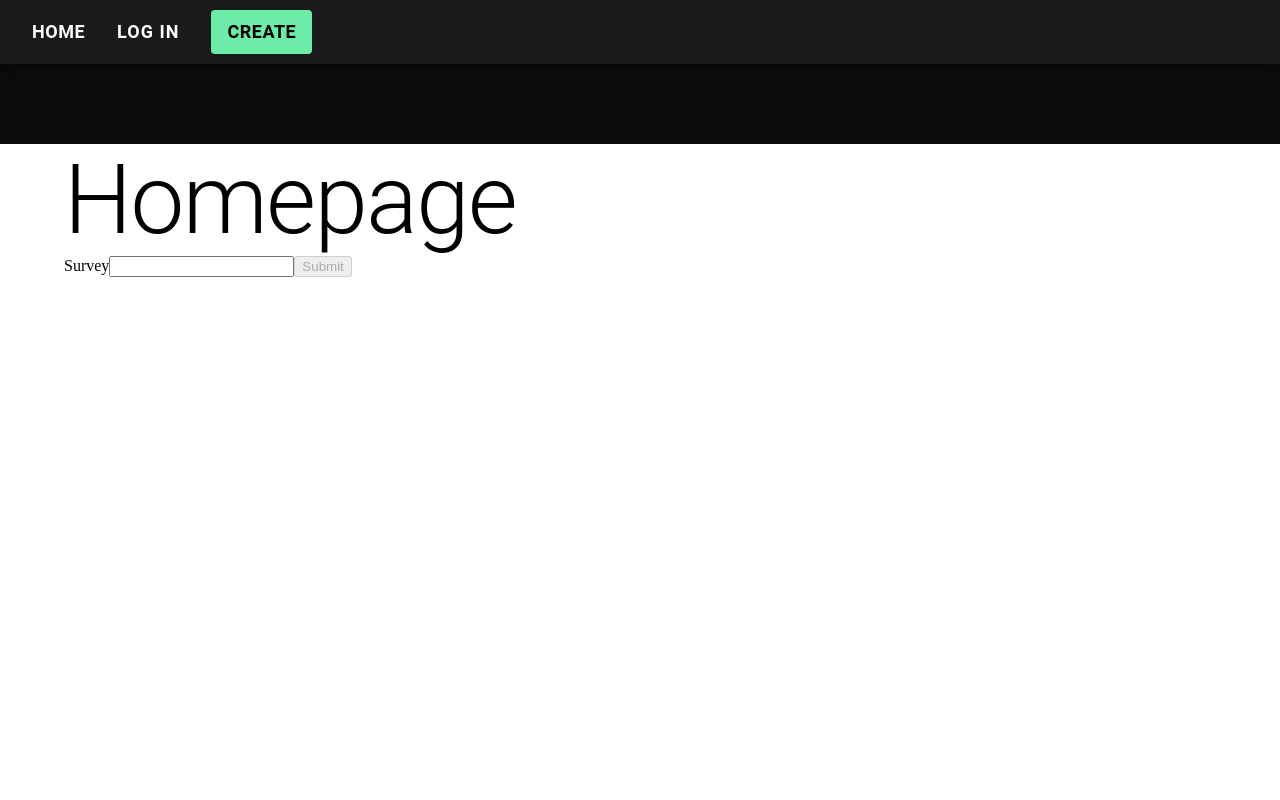
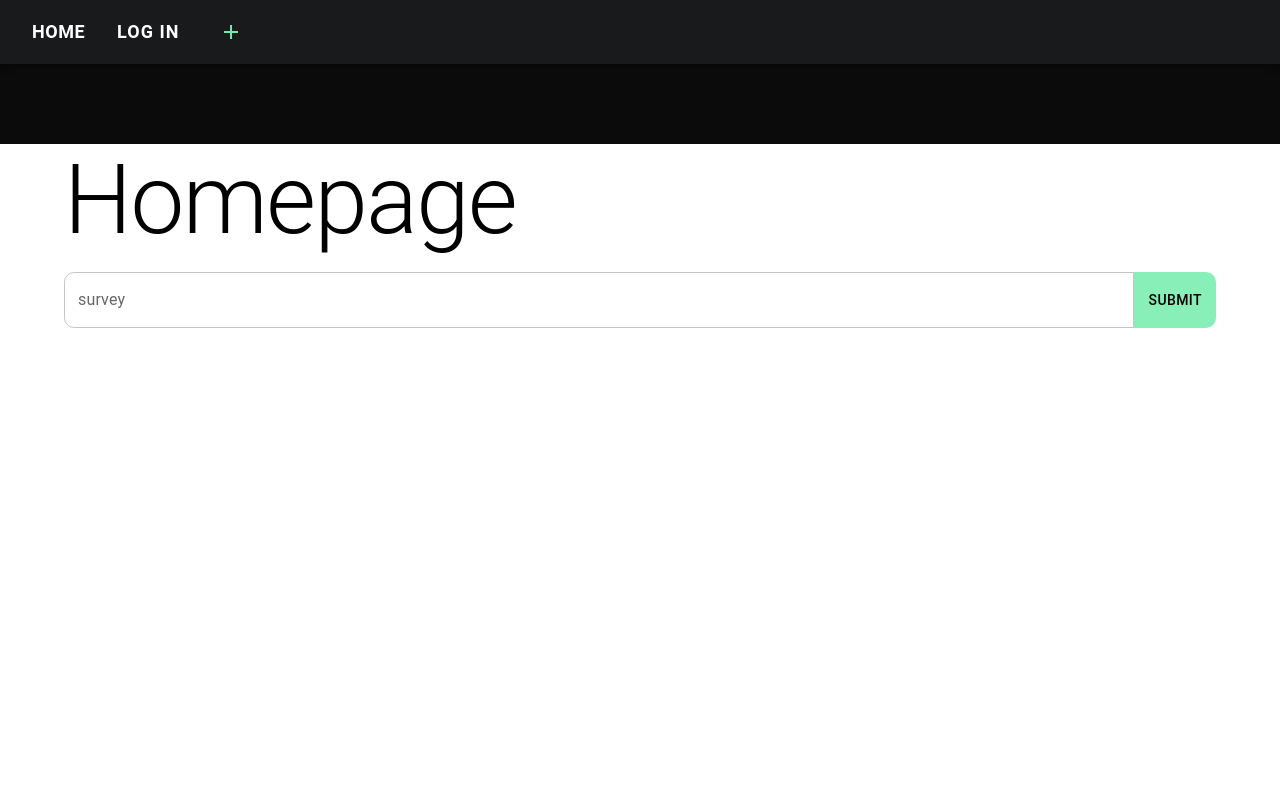
Before and after one commit to LucasLarking/survey, a React (Vite) app in the folder frontend/: page / in a window 1280 px wide. Shown: the top 800 px of the page. Built offline with nearby package versions, Linux system fonts and the light colour scheme.

Commit message:
Created Create Survey PopUp

```diff
--- a/frontend/src/TakeSurvey/TakeOptions.tsx
+++ b/frontend/src/TakeSurvey/TakeOptions.tsx
@@ -54,15 +54,21 @@ const TakeOptions = ({ question, isSelected, setIsSelected }: Props) => {
                                     sx={{
                                         display: 'flex',
                                         alignItems: 'center',
+                                        boxSizing: 'border-box',
                                         gap: 2,
                                         // bgcolor: 'primary.light',
-                                        transition:'.2s ease-in-out background',
+                                        transition: '.15s ease-in-out background',
                                         bgcolor: isSelected == option.id ? 'secondary.main' : 'primary.main',
                                         p: 3,
                                         my: 2,
                                         borderRadius: '5px',
                                         width: '100%',
-                                        color: isSelected == option.id ? 'black' : 'white'
+                                        color: isSelected == option.id ? 'black' : 'white',
+                                        '&:hover': {
+                                            bgcolor: isSelected == option.id ? 'secondary.main' : 'primary.light',
+                                            // border: '1px solid green', // Update the color on hover
+                                            // color: 'white'
+                                        },
                                     }}
                                 />
 
--- a/frontend/src/pages/Navbar.tsx
+++ b/frontend/src/pages/Navbar.tsx
@@ -1,15 +1,20 @@
 
-import { AppBar, Box, Button, Container, IconButton, Toolbar } from '@mui/material';
+import { AppBar, Box, Button, Container, Dialog, DialogActions, DialogContent, DialogTitle, IconButton, TextField, Toolbar } from '@mui/material';
 import { Link as RouterLink, useLocation, useNavigate } from 'react-router-dom';
 import ShareButton from '../share/ShareButton';
 import { AccountCircle } from '@mui/icons-material';
-
+import AddIcon from '@mui/icons-material/Add';
+import { useState } from 'react';
+import SurveyPopup from '../survey/SurveyPopup';
+import SurveyForm from '../survey/SurveyForm';
 
 
 const Navbar = () => {
 
   const location = useLocation();
   const navigate = useNavigate()
+  const [showSurveyPopUp, setShowSurveyPopUp] = useState<boolean>(false)
+  const [open, setOpen] = useState(false)
   console.log(location.pathname)
   const username = localStorage.getItem('username')
   console.log(username)
@@ -34,12 +39,11 @@ const Navbar = () => {
                       sx={{ color: 'white', textDecoration: 'none', fontSize: 18, letterSpacing: 1, fontWeight: 700 }}
                       onClick={() => { localStorage.removeItem('access'); localStorage.removeItem('refresh'); localStorage.removeItem('username'); navigate('/') }}
                     >Log Out</Button>)}
-                  <Button sx={{
-                    display: 'block', fontWeight: 700, bgcolor: 'secondary.main', color: 'black', fontSize: 18, '&:hover': {
-                      bgcolor: 'secondary.dark',
-                      color: 'white'
-                    },
-                  }} variant="contained" disableElevation>Create</Button>
+
+                  <IconButton aria-label="create" color="secondary" onClick={() => setOpen(true)}>
+                    <AddIcon  />
+                  </IconButton>
+
                 </Box>
               </Box>
               <Box className="rightNav">
@@ -62,6 +66,17 @@ const Navbar = () => {
           </Container>
         </AppBar>
       </Box >
+
+
+
+      <Dialog onClose={() => { setOpen(false)}} open={open} >
+            <DialogTitle variant='h5' sx={{ color: 'secondary.dark', px:'50px', pt:'40px' }}>Create Survey</DialogTitle>
+            <DialogContent sx={{ width: '500px', px:'50px', pb:'40px'}}>
+                <SurveyForm />
+                {/* <TextField autoFocus label="Survey Name" fullWidth variant="standard" /> */}
+            </DialogContent>
+
+        </Dialog>
     </>
   )
 }
--- a/frontend/src/survey/SurveyForm.tsx
+++ b/frontend/src/survey/SurveyForm.tsx
@@ -5,6 +5,7 @@ import { useNavigate } from 'react-router-dom';
 import { FieldValues, useForm } from "react-hook-form";
 import { z } from "zod";
 import { zodResolver } from '@hookform/resolvers/zod'
+import { Box, Button, TextField } from "@mui/material";
 
 
 const SurveyForm = () => {
@@ -47,13 +48,36 @@ const SurveyForm = () => {
   return (
     <>
 
-      <form action="" method="post" onSubmit={handleSubmit(onSubmit)}>
-        <label htmlFor="surveys">Survey</label>
-        <input {...register('survey')} id="surveys" type="text" />
-        {errors.survey && (<p>{errors.survey.message}</p>)}
+      <Box component={'form'} action="" method="post" onSubmit={handleSubmit(onSubmit)} sx={{ display: 'flex', mt: 2, height: '70px' }}>
 
-        <button disabled={!isValid} type="submit">Submit</button>
-      </form>
+
+        <TextField fullWidth
+        {...register('survey')}
+        id="surveys"
+        type="text"
+        label='survey'
+        error={!!errors['survey']}
+        helperText={errors.survey?.message}
+        sx={{
+          height: '55px',
+        }}
+        InputProps={{
+          style: {
+            borderRadius: "10PX 0px 0 10PX",
+          }
+        }} />
+
+        {/* <button disabled={!isValid} type="submit">Submit</button> */}
+        <Button variant="contained" disableElevation type="submit"  sx={{
+          height: '56px',
+          borderRadius: "0 10px 10px 0",
+          bgcolor: 'secondary.light', color: 'black', '&:hover': {
+            bgcolor: 'secondary.dark',
+            color: 'white'
+          },
+        }}
+        >Submit</Button>
+      </Box>
 
     </>
   )
--- /dev/null
+++ b/frontend/src/survey/SurveyPopup.tsx
@@ -0,0 +1,26 @@
+
+import { Button, Dialog, DialogActions, DialogContent, DialogTitle, TextField } from '@mui/material'
+import React, { useState } from 'react'
+
+const SurveyPopup = () => {
+    const [open, setOpen] = useState(true)
+    return (
+        <Dialog onClose={() => { setOpen(false)}} open={open} >
+            <DialogTitle variant='h5' sx={{ p: 4, color: 'secondary.dark' }}>Create Survey</DialogTitle>
+            <DialogContent sx={{ width: '400px', p: 4 }}>
+                <TextField autoFocus label="Survey Name" fullWidth variant="standard" />
+            </DialogContent>
+            <DialogActions>
+                <Button disableElevation variant='contained' sx={{
+                    bgcolor: 'secondary.main', color: 'black', '&:hover': {
+                        bgcolor: 'secondary.dark',
+                        color: 'white'
+                    },
+                }}>CREATE</Button>
+
+            </DialogActions>
+        </Dialog>
+    )
+}
+
+export default SurveyPopup
```
Also changed, not shown: 1 other file (tests, documents, lock files or other folders).
